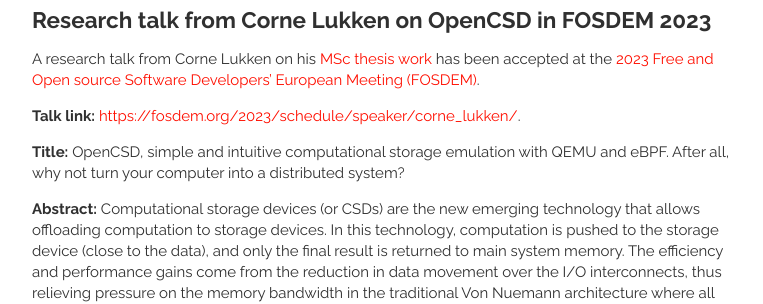
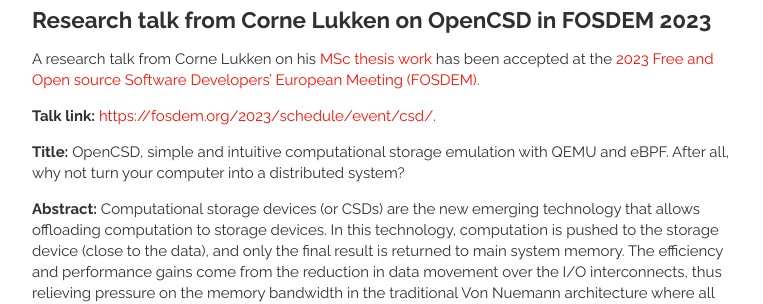
Before and after one commit to animeshtrivedi/animeshtrivedi.github.io, a Jekyll site: the page built from _posts/2023-01-23-fosdem23.md, in a window 1280 px wide. Shown: the part 355-659 px from the top of the page, without its empty margins (258-1021 px from the left). Built offline with Jekyll 4.4.1, drawn with Linux system fonts in a browser that asks for light colours; some of the changed lines change nothing that is shown.

Commit message:
right talk link

```diff
--- a/_posts/2023-01-23-fosdem23.md
+++ b/_posts/2023-01-23-fosdem23.md
@@ -12,7 +12,8 @@
 
 A research talk from Corne Lukken on his [MSc thesis work](https://drive.google.com/file/d/1hvZ1OmhFOMxcQIiHhyq7OGtz3hTlJ03m/view?usp=sharing) has been accepted at the [2023 Free and Open source Software Developers' European Meeting (FOSDEM)](https://fosdem.org/2023/).
 
-**Talk link:** [https://fosdem.org/2023/schedule/speaker/corne_lukken/](https://fosdem.org/2023/schedule/speaker/corne_lukken/).
+**Talk link:** [https://fosdem.org/2023/schedule/event/csd/](https://fosdem.org/2023/schedule/event/csd/).
+
 
 **Title:** OpenCSD, simple and intuitive computational storage emulation with QEMU and eBPF. After all, why not turn your computer into a distributed system?
 
```
